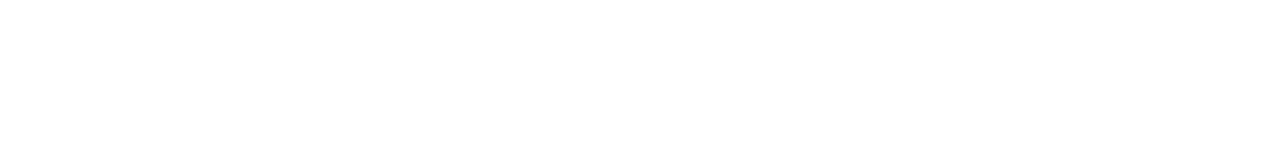
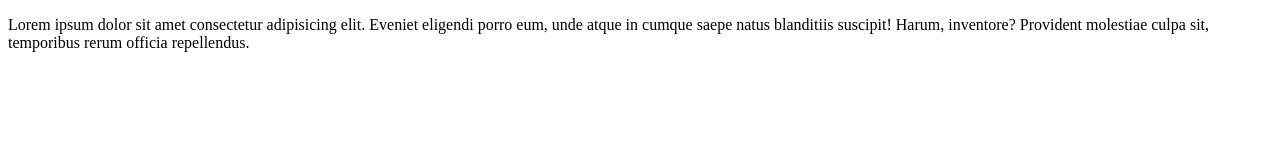
Before and after one commit to mayuBandekar/localrepo, a plain HTML site: page index.html in a window 1280 px wide. Drawn offline with Linux system fonts and the light colour scheme.

Commit message:
add now para

```diff
--- a/index.html
+++ b/index.html
@@ -6,6 +6,7 @@
     <title>Document</title>
 </head>
 <body>
+    <p>Lorem ipsum dolor sit amet consectetur adipisicing elit. Eveniet eligendi porro eum, unde atque in cumque saepe natus blanditiis suscipit! Harum, inventore? Provident molestiae culpa sit, temporibus rerum officia repellendus.</p>
 
 </body>
 </html>
```
